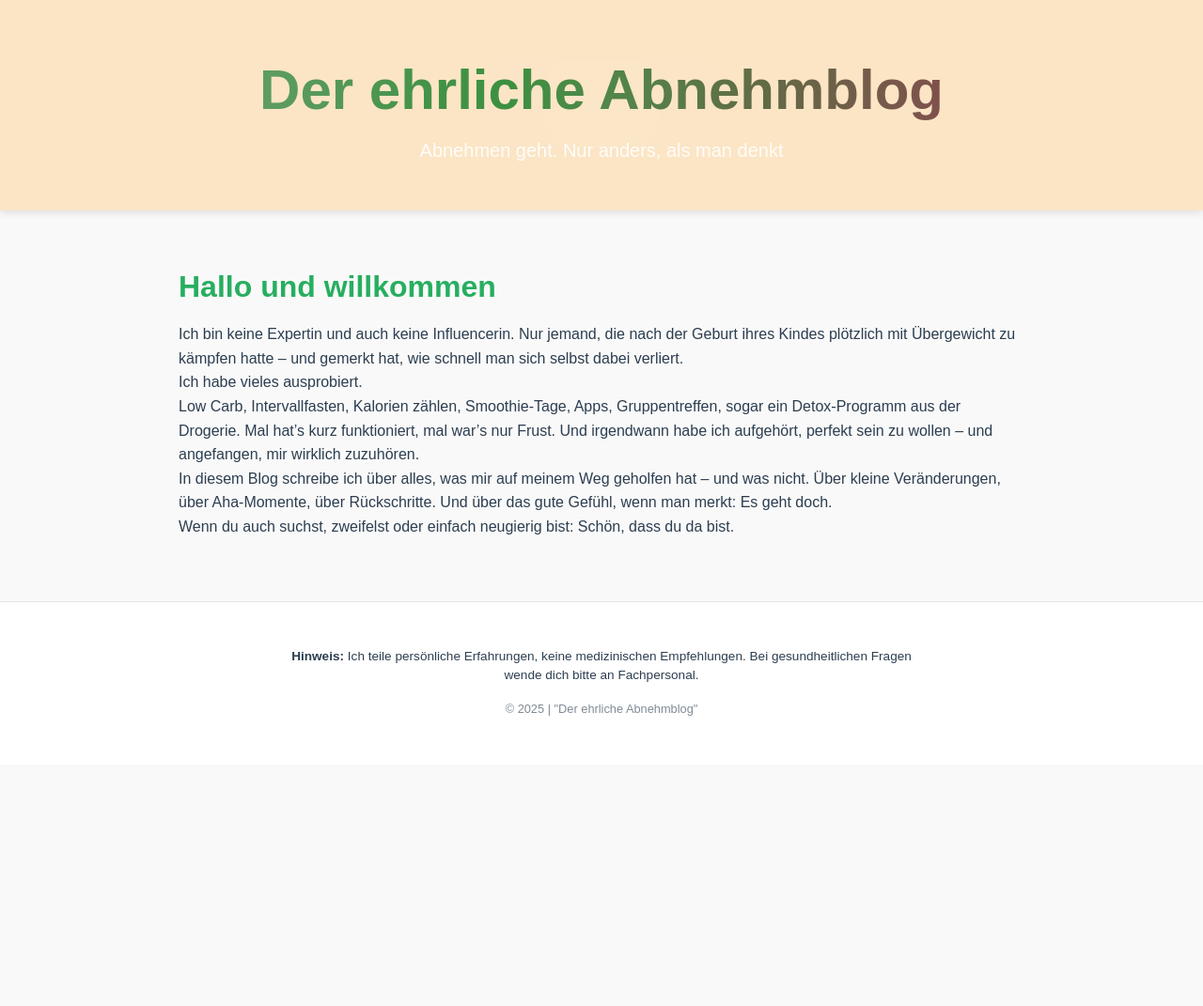
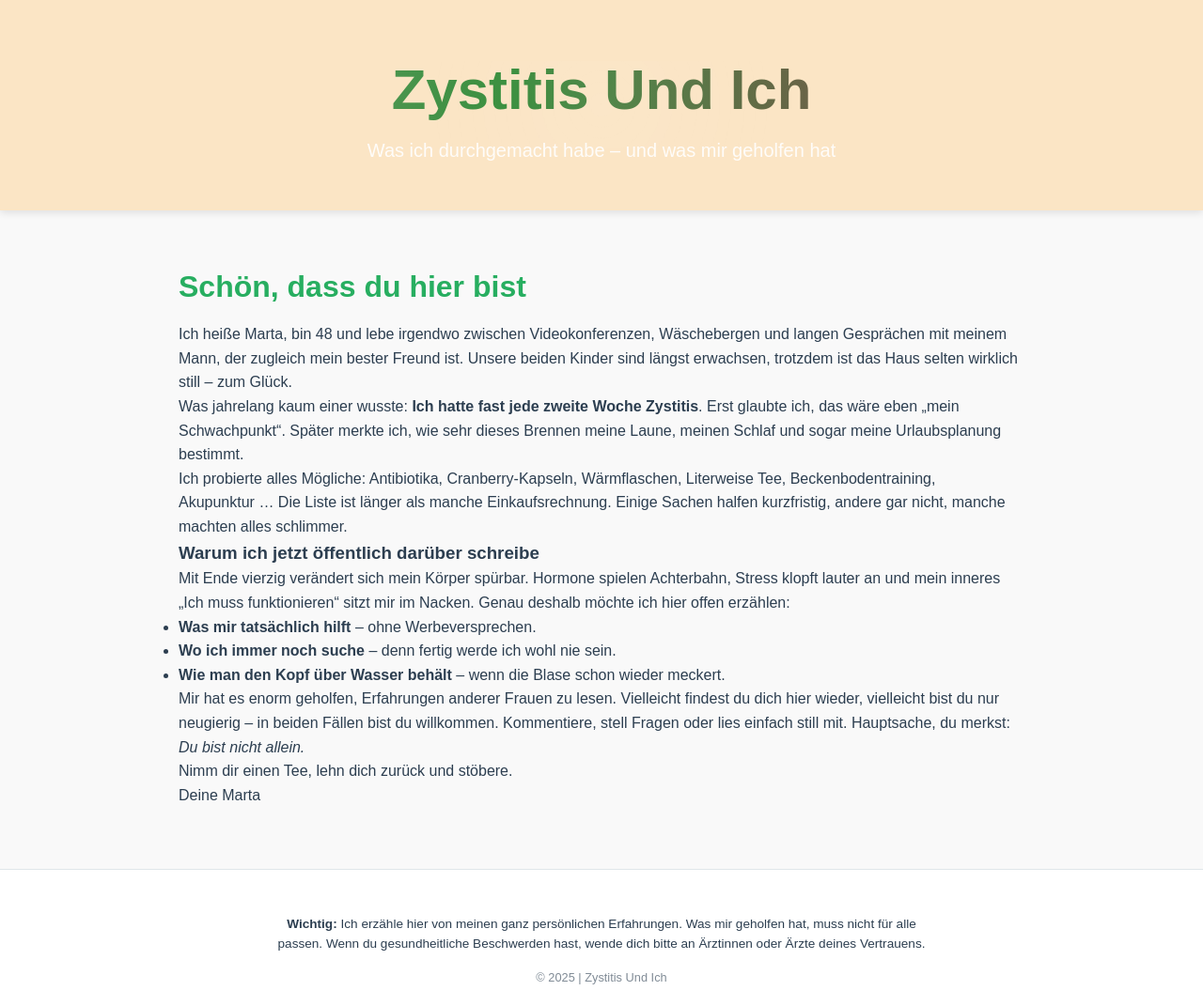
Before and after one commit to ich-gegen-zystitis/frauen-gesundheit, a plain HTML site: page index.html in a window 1280 px wide. Shown: the whole page at 94% size. Before the commit the page ends 814 px from the top, so only its background shows below. Drawn offline with Linux system fonts and the light colour scheme.

Commit message:
Update index.html

```diff
--- a/index.html
+++ b/index.html
@@ -3,8 +3,8 @@
 <head>
   <meta charset="UTF-8">
   <meta name="viewport" content="width=device-width, initial-scale=1">
-  <title>Der ehrliche Abnehmblog</title>
-  <meta name="description" content="Leichtleben: persönliche Erfahrungen, klare Tipps und bodenständige Inspiration für ein leichteres, zufriedenes Leben.">
+  <title>Zystitis Und Ich</title>
+  <meta name="description" content="Ein persönlicher Blog von Marta über das Leben mit wiederkehrender Zystitis – ehrlich, alltagsnah und ohne Tabus.">
   <meta name="theme-color" content="#FFF8E1">
   <link rel="preconnect" href="https://fonts.googleapis.com">
   <link rel="preconnect" href="https://fonts.gstatic.com" crossorigin>
@@ -15,74 +15,69 @@
   {
     "@context": "https://schema.org",
     "@type": "Blog",
-    "name": "Der ehrliche Abnehmblog",
-    "url": "https://gesund-abnehmen.github.io/mein-gewicht",
-    "description": "Ehrliche Wege zum Wohlfühlgewicht.",
+    "name": "Zystitis Und Ich",
+    "url": "https://ich-gegen-zystitis.github.io/frauen-gesundheit",
+    "description": "Ein persönlicher Blog von Marta über das Leben mit wiederkehrender Zystitis – ehrlich, alltagsnah und ohne Tabus.",
     "publisher": {
       "@type": "Person",
       "name": "Marta"
     }
   }
   </script>
-
   <link rel="stylesheet" href="style.css">
 </head>
 <body>
-  <a href="#main-content" class="skip-link">Zum Inhalt springen</a>
-
   <header class="site-header">
     <div class="container">
-      <h1 class="site-title">Der ehrliche Abnehmblog</h1>
-      <p class="site-subtitle">Abnehmen geht. Nur anders, als man denkt</p>
+      <h1 class="site-title">Zystitis Und Ich</h1>
+      <p class="site-subtitle">Was ich durchgemacht habe – und was mir geholfen hat</p>
     </div>
   </header>
 
   <main id="main-content" class="container">
     <article class="intro" aria-labelledby="intro-heading">
       <header>
-        <h2 id="intro-heading" class="intro-heading">Hallo und willkommen</h2>
+        <h2 id="intro-heading" class="intro-heading">Schön, dass du hier bist</h2>
       </header>
-      <p>
-Ich bin keine Expertin und auch keine Influencerin. Nur jemand, die
-nach der Geburt ihres Kindes plötzlich mit Übergewicht zu kämpfen hatte –
-und gemerkt hat, wie schnell man sich selbst dabei verliert.
-<br>
-Ich habe vieles ausprobiert.
-<br>
-Low Carb, Intervallfasten, Kalorien zählen, Smoothie-Tage, Apps,
-Gruppentreffen, sogar ein Detox-Programm aus der Drogerie. Mal hat’s
-kurz funktioniert, mal war’s nur Frust. Und irgendwann habe ich aufgehört,
-perfekt sein zu wollen – und angefangen, mir wirklich zuzuhören.
-<br>
-In diesem Blog schreibe ich über alles, was mir auf meinem Weg geholfen hat –
-und was nicht. Über kleine Veränderungen, über Aha-Momente, über Rückschritte.
-Und über das gute Gefühl, wenn man merkt: Es geht doch.
-<br>
-Wenn du auch suchst, zweifelst oder einfach neugierig bist: Schön, dass du da bist.
-</p>
+
+      <p>Ich heiße Marta, bin 48 und lebe irgendwo zwischen Videokonferenzen, Wäschebergen und langen Gesprächen mit meinem Mann, der zugleich mein bester Freund ist. Unsere beiden Kinder sind längst erwachsen, trotzdem ist das Haus selten wirklich still – zum Glück.</p>
+
+      <p>Was jahrelang kaum einer wusste: <strong>Ich hatte fast jede zweite Woche Zystitis</strong>. Erst glaubte ich, das wäre eben „mein Schwachpunkt“. Später merkte ich, wie sehr dieses Brennen meine Laune, meinen Schlaf und sogar meine Urlaubsplanung bestimmt.</p>
+
+      <p>Ich probierte alles Mögliche: Antibiotika, Cranberry‑Kapseln, Wärmflaschen, Literweise Tee, Beckenboden­training, Akupunktur … Die Liste ist länger als manche Einkaufsrechnung. Einige Sachen halfen kurzfristig, andere gar nicht, manche machten alles schlimmer.</p>
+
+      <h3>Warum ich jetzt öffentlich darüber schreibe</h3>
+      <p>Mit Ende vierzig verändert sich mein Körper spürbar. Hormone spielen Achterbahn, Stress klopft lauter an und mein inneres „Ich muss funktionieren“ sitzt mir im Nacken. Genau deshalb möchte ich hier offen erzählen:</p>
+      <ul>
+        <li><strong>Was mir tatsächlich hilft</strong> – ohne Werbeversprechen.</li>
+        <li><strong>Wo ich immer noch suche</strong> – denn fertig werde ich wohl nie sein.</li>
+        <li><strong>Wie man den Kopf über Wasser behält</strong> – wenn die Blase schon wieder meckert.</li>
+      </ul>
+
+      <p>Mir hat es enorm geholfen, Erfahrungen anderer Frauen zu lesen. Vielleicht findest du dich hier wieder, vielleicht bist du nur neugierig – in beiden Fällen bist du willkommen. Kommentiere, stell Fragen oder lies einfach still mit. Hauptsache, du merkst: <em>Du bist nicht allein.</em></p>
+
+      <p>Nimm dir einen Tee, lehn dich zurück und stöbere. <br>Deine Marta</p>
     </article>
 <!--
-<nav class="article-nav" aria-label="Meine Artikel">
-  <h2 class="nav-heading">Meine Artikel</h2>
-  <ul class="article-list">
-    <li><a href="#ernaehrungsgrundlagen">Ernährungsbasics, die wirklich helfen</a></li>
-    <li><a href="#bewegung-einstieg">Sanfter Einstieg in mehr Bewegung</a></li>
-    <li><a href="#dranbleiben">Dranbleiben, wenn’s stockt</a></li>
-    <li><a href="#rezepte">Schnelle, nährende Rezepte für volle Tage</a></li>
-    <li><a href="#mythen">Gängige Diät-Mythen im Check</a></li>
-    <li><a href="#mindset">Kopfsache: Einstellung schlägt Plan</a></li>
-    <li><a href="#schlaf">Mehr Ruhe, besserer Stoffwechsel? Ein Blick auf den Schlaf</a></li>
+<nav class="article-menu" aria-label="Weitere Artikel">
+  <div class="article-menu-title">Weitere Themen:</div>
+  <ul>
+    <li><a href="#erste-hilfe">Mein Notfall‑Kit bei akutem Brennen</a></li>
+    <li><a href="#hormone">Blase &amp; Hormone: Was ändert sich ab 40?</a></li>
+    <li><a href="#hausmittel">Antibiotikum oder Alternativen? Ein Erfahrungsbericht</a></li>
   </ul>
 </nav>-->
   </main>
 
+
   <footer class="site-footer">
     <div class="container">
       <div class="disclaimer">
-        <p><strong>Hinweis:</strong> Ich teile persönliche Erfahrungen, keine medizinischen Empfehlungen. Bei gesundheitlichen Fragen wende dich bitte an Fachpersonal.</p>
+        <p><strong>Wichtig:</strong> Ich erzähle hier von meinen ganz persönlichen Erfahrungen. Was mir geholfen hat, muss nicht für alle passen. Wenn du gesundheitliche Beschwerden hast, wende dich bitte an Ärztinnen oder Ärzte deines Vertrauens.</p>
+
       </div>
       <div class="copyright">
-        <p>&copy; 2025&nbsp;| "Der ehrliche Abnehmblog"</p>
+        <p>&copy; 2025&nbsp;| Zystitis Und Ich</p>
       </div>
     </div>
   </footer>
```
